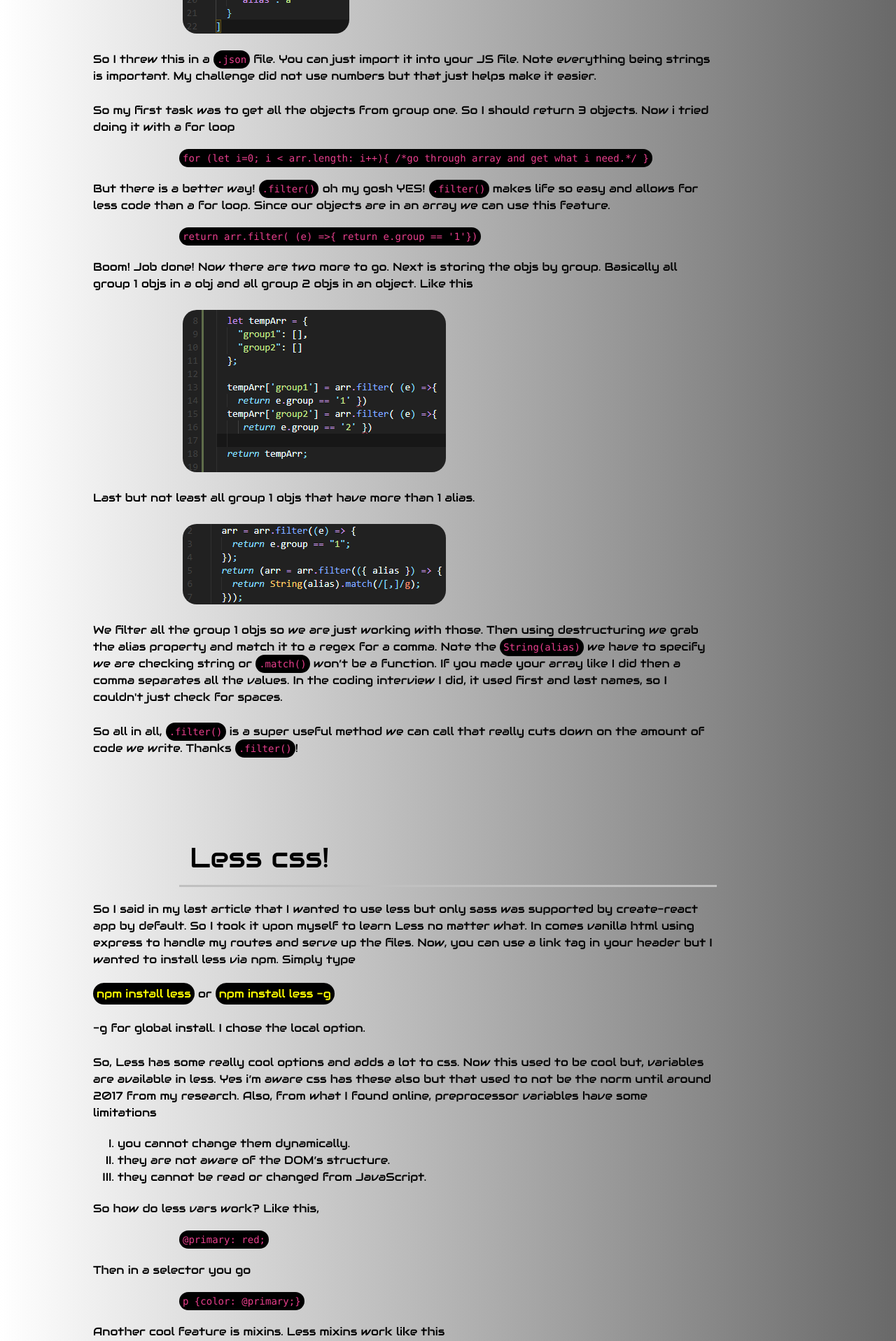
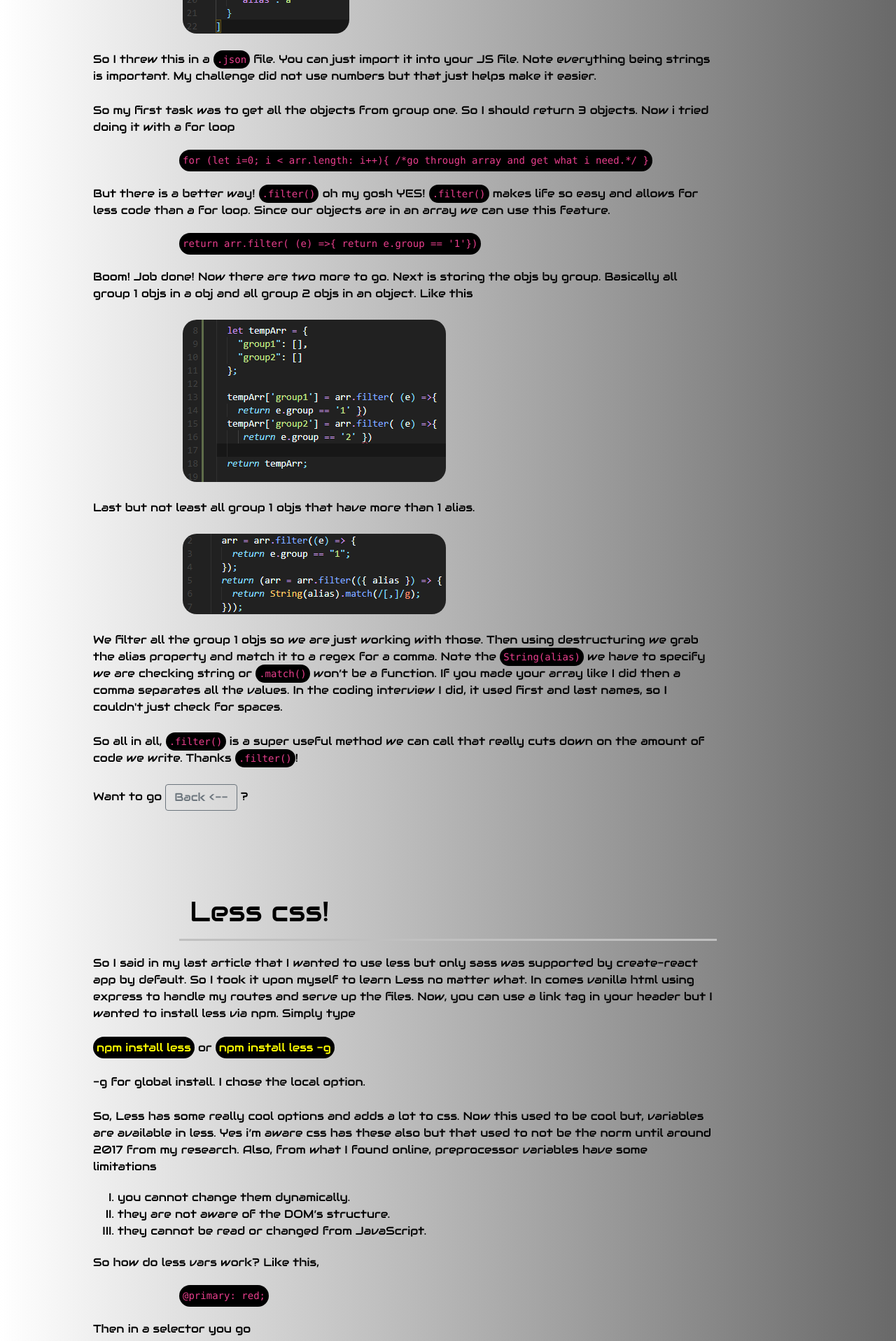
Before and after one commit to bmansk8/portfolio, a React (Create React App) app: page /blog in a window 1280 px wide. Shown: the part 880-2797 px from the top of the page at 70% size. Built offline with nearby package versions, Linux system fonts and the light colour scheme.

Commit message:
fixed mobile issues
made site more responsive on mobile. also switched from code tags to p tags with class

```diff
--- a/src/Components/Blog.jsx
+++ b/src/Components/Blog.jsx
@@ -11,7 +11,7 @@ export default function Blog() {
       <div id='article 3'>
         <h1>Array manipulation</h1>
         <p>
-          So I recently had a skill assmeant for a job. There was a html section
+          So I recently had a skill assessment for a job. There was a html section
           but the JS side is more interesting to me as that&apos;s something I
           tend to neglect. Yes I use React, Express, React Router, and all the
           other frameworks/tools on the JS side. But I find myself being more
@@ -29,30 +29,32 @@ export default function Blog() {
         <img src={pic1} alt='array' />
 
         <p>
-          So I threw this in a <span className='code'>.json</span> file. You can
-          just import it into your JS file. Note everything being strings is
-          important. My challenge did not use numbers but that just helps make
-          it easier.{" "}
+          So I threw this in a <span className='nestedCode'>.json</span> file.
+          You can just import it into your JS file. Note everything being
+          strings is important. My challenge did not use numbers but that just
+          helps make it easier.{" "}
         </p>
 
         <p>
           So my first task was to get all the objects from group one. So I
           should return 3 objects. Now i tried doing it with a for loop{" "}
         </p>
-        <code>{`for (let i=0; i < arr.length: i++){
+
+        <p className='code'>{`for (let i=0; i < arr.length: i++){
           /*go through array and get what i need.*/
-        }`}</code>
+        }`}</p>
 
         <p>
-          But there is a better way! <span className='code'>.filter()</span> oh
-          my gosh YES! <span className='code'>.filter()</span> makes life so
-          easy and allows for less code than a for loop. Since our objects are
-          in an array we can use this feature.{" "}
+          But there is a better way!{" "}
+          <span className='nestedCode'>.filter()</span> oh my gosh YES!{" "}
+          <span className='nestedCode'>.filter()</span> makes life so easy and
+          allows for less code than a for loop. Since our objects are in an
+          array we can use this feature.{" "}
         </p>
 
-        <code>{`
+        <p className='code'>{`
          return arr.filter( (e) =>{ return e.group == '1'})
-        `}</code>
+        `}</p>
 
         <p>
           Boom! Job done! Now there are two more to go. Next is storing the objs
@@ -69,26 +71,32 @@ export default function Blog() {
         <p>
           We filter all the group 1 objs so we are just working with those. Then
           using destructuring we grab the alias property and match it to a regex
-          for a comma. Note the <span className='code'>String(alias)</span> we
-          have to specify we are checking string or{" "}
-          <span className='code'>.match()</span> won’t be a function. If you
-          made your array like I did then a comma separates all the values. In
-          the coding interview I did, it used first and last names, so I
-          couldn&apos;t just check for spaces.
+          for a comma. Note the{" "}
+          <span className='nestedCode'>String(alias)</span> we have to specify
+          we are checking string or <span className='nestedCode'>.match()</span>{" "}
+          won’t be a function. If you made your array like I did then a comma
+          separates all the values. In the coding interview I did, it used first
+          and last names, so I couldn&apos;t just check for spaces.
         </p>
 
         <p>
-          So all in all, <span className='code'>.filter()</span> is a super
-          useful method we can call that really cuts down on the amount of code
-          we write. Thanks <span className='code'>.filter()</span>!
+          So all in all, <span className='nestedCode'>.filter()</span> is a
+          super useful method we can call that really cuts down on the amount of
+          code we write. Thanks <span className='nestedCode'>.filter()</span>!
         </p>
+
+        <div>
+          <p>
+            Want to go{" "}
+            <Button href='/' variant='outline-secondary'>
+              Back &lt;--
+            </Button>{" "}
+            ?
+          </p>
+        </div>
       </div>
 
-
-
       {/* next article */}
-
-
 
       <div id='article-2'>
         <h1>Less css!</h1>
@@ -123,26 +131,26 @@ export default function Blog() {
 
         <p>So how do less vars work? Like this,</p>
 
-        <code> @primary: red; </code>
+        <p className='code'> @primary: red; </p>
 
         <p>Then in a selector you go</p>
 
-        <code> p &#123;color: @primary;&#125; </code>
+        <p className='code'> p &#123;color: @primary;&#125; </p>
 
         <p>Another cool feature is mixins. Less mixins work like this</p>
 
-        <code>.img&#123; width:300px; height:300px; &#125;</code>
+        <p className='code'>.img&#123; width:300px; height:300px; &#125;</p>
 
         <p>Then we can use those styles in another selector.</p>
 
-        <code>p&#123; .img(); &#125;</code>
+        <p className='code'>p&#123; .img(); &#125;</p>
 
         <p>
           And the main reason I got into a css preprocessor was nesting
           selectors
         </p>
 
-        <code> div &#123; p &#123; color:blue; &#125; &#125;</code>
+        <p className='code'> div &#123; p &#123; color:blue; &#125; &#125;</p>
 
         <p>
           I talk about this in the first blog post. Simply scroll down to see
@@ -199,11 +207,7 @@ export default function Blog() {
         </div>
       </div>
 
-
-
-       {/* next article */}
-
-
+      {/* next article */}
 
       <div id='article-1'>
         <h1>Building this site!</h1>
@@ -219,7 +223,7 @@ export default function Blog() {
           do.
         </p>
 
-        <code>@media (prefers-color-scheme: light){}</code>
+        <p className='code'>@media (prefers-color-scheme: light){}</p>
 
         <p>This simple query checks for the users system preference. Bam!</p>
 
@@ -230,7 +234,7 @@ export default function Blog() {
           just nest my css in a selector that only affected each component like:
         </p>
 
-        <code>#HomePage&#123;styles in here..&#125;</code>
+        <p className='code'>#HomePage&#123;styles in here..&#125;</p>
 
         <p>
           Now sadly this is not possible in vanilla css, <b>BUT</b> it is with
@@ -251,14 +255,17 @@ export default function Blog() {
           need them
         </p>
 
-        <code> #HomePage &#123; p &#123; color:blue; &#125; &#125;</code>
+        <p className='code'>
+          {" "}
+          #HomePage &#123; p &#123; color:blue; &#125; &#125;
+        </p>
 
         <p>
           Now yes, I could have chained selectors like{" "}
-          <span className='code'>#HomePage P &#123;&#125;</span> But nesting
-          them looked better visually and made the migration quicker. It also
-          was maybe the slight nudge I needed to get me interested in a css pre
-          processor.
+          <span className='nestedCode'>#HomePage P &#123;&#125;</span> But
+          nesting them looked better visually and made the migration quicker. It
+          also was maybe the slight nudge I needed to get me interested in a css
+          pre processor.
         </p>
       </div>
 
--- a/src/css/Blog.scss
+++ b/src/css/Blog.scss
@@ -1,11 +1,11 @@
 $padding-amount: 5px;
 $code-snip-bg-clr: black;
 $curved-brdr: 25px;
-$p-margn-t-b:15px;
-@mixin primary-margin-l{
+$p-margn-t-b: 15px;
+@mixin primary-margin-l {
   margin-left: 20%;
 }
-@mixin secondary-margin-l{
+@mixin secondary-margin-l {
   margin-left: 10%;
 }
 
@@ -25,33 +25,38 @@ $p-margn-t-b:15px;
     margin-bottom: $p-margn-t-b;
   }
 
-  code {
+  .code {
     @include primary-margin-l;
     border-radius: $curved-brdr;
     background-color: $code-snip-bg-clr;
     padding: $padding-amount;
+    width: max-content;
+    color: #e83e8c;
+    font-size: 87.5%;
+    font-family: source-code-pro, Menlo, Monaco, Consolas, "Courier New",
+      monospace;
   }
 
-  ol{
+  ol {
     @include secondary-margin-l;
   }
 
-  ul{
+  ul {
     @include secondary-margin-l;
   }
 
-  img{
+  img {
     border-radius: $curved-brdr;
     padding: $padding-amount;
-    @include primary-margin-l()
+    @include primary-margin-l();
   }
 
-  a:hover{
+  a:hover {
     text-decoration: none;
     display: inline-block;
     transform: scale(1.05);
     color: aqua;
-    transition-duration: .3s;
+    transition-duration: 0.3s;
   }
 
   .npm {
@@ -61,7 +66,7 @@ $p-margn-t-b:15px;
     padding: $padding-amount;
   }
 
-  .code {
+  .nestedCode {
     border-radius: $curved-brdr;
     background-color: $code-snip-bg-clr;
     padding: $padding-amount;
@@ -87,11 +92,18 @@ $p-margn-t-b:15px;
       margin-right: 10%;
     }
 
-    img{
-      @include secondary-margin-l()
+    img {
+      @include secondary-margin-l();
     }
-    code {
+    .code {
       @include secondary-margin-l;
+      width: auto;
     }
   }
 }
+
+@media screen and (max-width:520px){
+  img{
+    width: 80%;
+  }
+}
```
Also changed, not shown: 2 other files (tests, documents, lock files or other folders).
